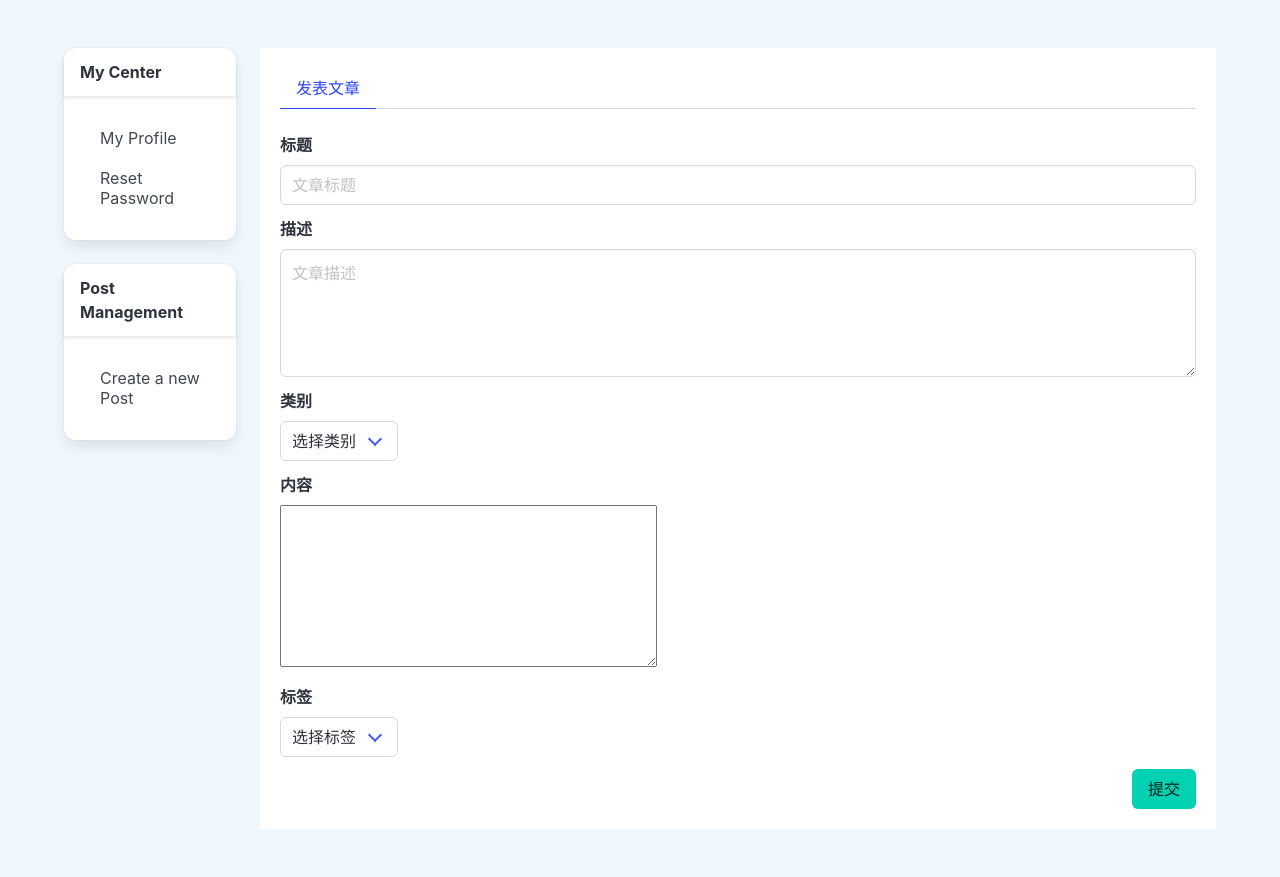
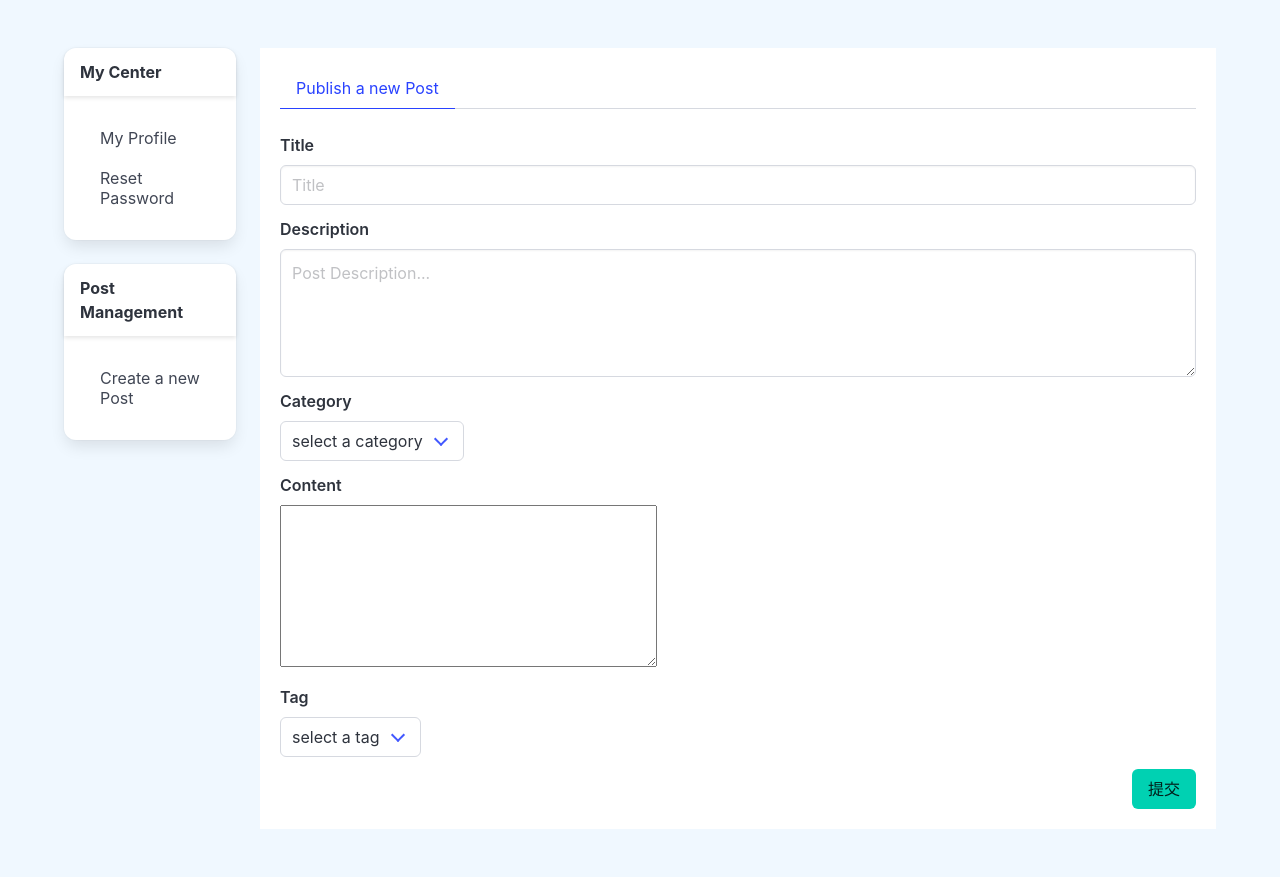
Before and after one commit to SongranGao/group67_with_django_project, a Django app: page /add_post/ in a window 1280 px wide. Shown: the part 56-933 px from the top of the page. Run offline with Django 3.2, Linux system fonts and the light colour scheme; data that the repository does not hold is empty; some libraries are stand-ins or nearby versions.

Commit message:
Updated html

```diff
--- a/users/templates/users/add_post.html
+++ b/users/templates/users/add_post.html
@@ -1,7 +1,7 @@
 {% extends 'users/user_profile.html' %}
 
 {% block title %}
-<li class="is-active"><a>发表文章</a></li>
+<li class="is-active"><a>Publish a new Post</a></li>
 {% endblock  %}
 
 {% block content %}
@@ -9,23 +9,23 @@
     <form method="post" enctype="multipart/form-data">
         {% csrf_token %}
         <div class="field">
-            <label class="label">标题</label>
+            <label class="label">Title</label>
             <div class="control">
-                <input class="input" type="text" name="title" placeholder="文章标题" required>
+                <input class="input" type="text" name="title" placeholder="Title" required>
             </div>
         </div>
         <div class="field">
-            <label class="label">描述</label>
+            <label class="label">Description</label>
             <div class="control">
-                <textarea class="textarea" name="desc" placeholder="文章描述"></textarea>
+                <textarea class="textarea" name="desc" placeholder="Post Description..."></textarea>
             </div>
         </div>
         <div class="field">
-            <label class="label">类别</label>
+            <label class="label">Category</label>
             <div class="control">
                 <div class="select">
                     <select name="category" required>
-                        <option value="">选择类别</option>
+                        <option value="">select a category</option>
                         {% for category in categories %}
                         <option value="{{ category.id }}">{{ category.name }}</option>
                         {% endfor %}
@@ -34,17 +34,17 @@
             </div>
         </div>
         <div class="field">
-            <label class="label">内容</label>
+            <label class="label">Content</label>
             <div class="control">
                 {{ form.content }}
             </div>
         </div>
         <div class="field">
-            <label class="label">标签</label>
+            <label class="label">Tag</label>
             <div class="control">
                 <div class="select">
                     <select name="tags">
-                        <option value="">选择标签</option>
+                        <option value="">select a tag</option>
                         {% for tag in tags %}
                         <option value="{{ tag.id }}">{{ tag.name }}</option>
                         {% endfor %}
```
